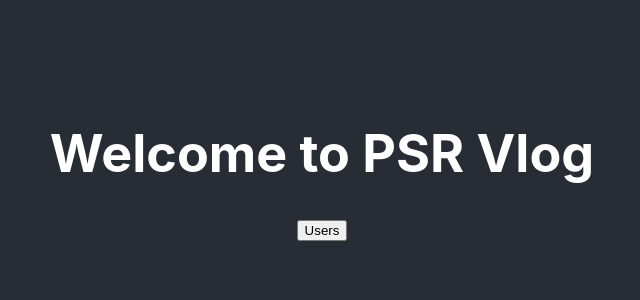
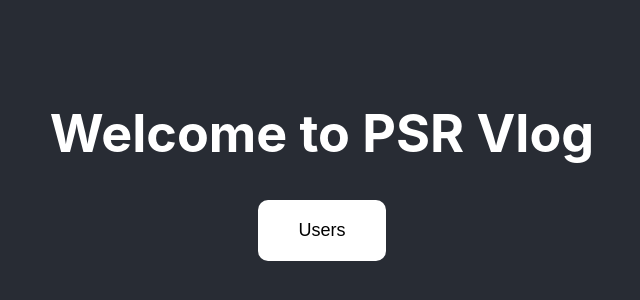
Before and after one commit to Kisara-de-Silva/MERNstack-Project1-Frontend, a React (Create React App) app: page / in a window 1280 px wide. Shown: the part 236-536 px from the top of the page, without its empty margins (318-958 px from the left). Built offline with nearby package versions, Linux system fonts and the light colour scheme.

Commit message:
Update App.css
Removed unnecessary styling.

```diff
--- a/src/App.css
+++ b/src/App.css
@@ -1,16 +1,5 @@
 .App {
   text-align: center;
-}
-
-.App-logo {
-  height: 40vmin;
-  pointer-events: none;
-}
-
-@media (prefers-reduced-motion: no-preference) {
-  .App-logo {
-    animation: App-logo-spin infinite 20s linear;
-  }
 }
 
 .App-header {
@@ -24,15 +13,11 @@
   color: white;
 }
 
-.App-link {
-  color: #61dafb;
+.users-button {
+  font-size: 18px;
+  padding: 20px 40px;
+  border: none;
+  border-radius: 10px;
+  background-color: #ffffff;
+  cursor: pointer;
 }
-
-@keyframes App-logo-spin {
-  from {
-    transform: rotate(0deg);
-  }
-  to {
-    transform: rotate(360deg);
-  }
-}
```
